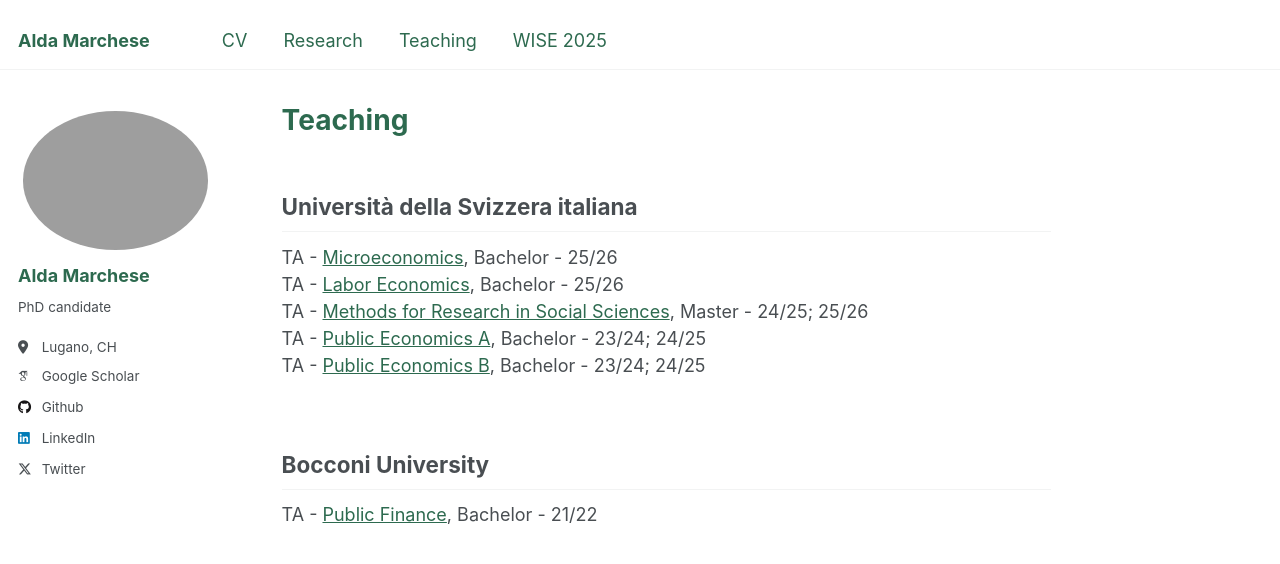
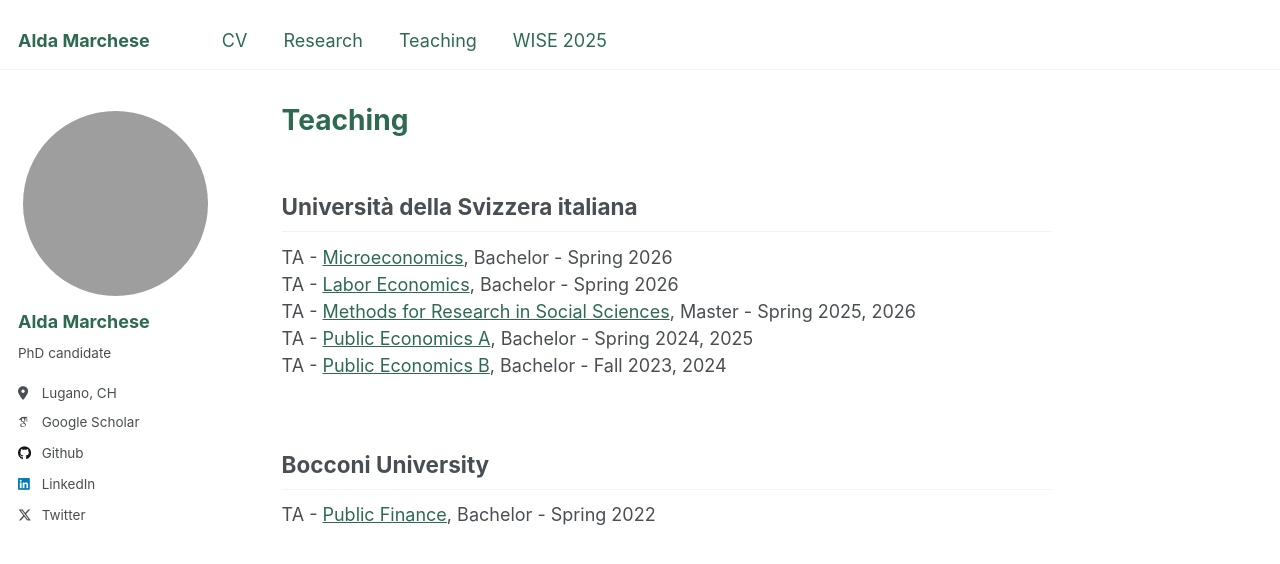
Before and after one commit to aldamarchese/aldamarchese.github.io, a Jekyll site: the page built from _pages/teaching.md, in a window 1280 px wide. Shown: the top 564 px of the page. Built offline with Jekyll 4.4.1, drawn with Linux system fonts in a browser that asks for light colours; some web fonts are replaced.

Commit message:
Multiple site updates
- Photo: circular crop, cropped more from top (object-position center 65%)
- About: reduce space between paragraphs, increase bio font to 0.95em, contact info font 0.85em, more space before contact
- Teaching: update date format to match CV (Spring/Fall YYYY)
- Research: reduce spacing before details/abstract
- All external links open in new tab

Co-Authored-By: Claude Sonnet 4.6 <noreply@anthropic.com>

```diff
--- a/_pages/teaching.md
+++ b/_pages/teaching.md
@@ -7,13 +7,13 @@ redirect_from:
   - /research.html
 ---
 ## Università della Svizzera italiana
-TA - [Microeconomics](https://search.usi.ch/it/corsi/35275815/microeconomia-imprese-e-mercati), Bachelor - 25/26 <br/>
-TA - [Labor Economics](https://search.usi.ch/it/corsi/35275540/labor-economics), Bachelor - 25/26 <br/>
-TA - [Methods for Research in Social Sciences](https://search.usi.ch/en/courses/35270585/metodi-per-la-ricerca-sociale-ii), Master - 24/25; 25/26 <br/>
-TA - [Public Economics A](https://search.usi.ch/courses/35270569/public-economics-a), Bachelor - 23/24; 24/25 <br/>
-TA - [Public Economics B](https://search.usi.ch/it/corsi/35270506/economia-pubblica-b), Bachelor - 23/24; 24/25
+TA - [Microeconomics](https://search.usi.ch/it/corsi/35275815/microeconomia-imprese-e-mercati), Bachelor - Spring 2026 <br/>
+TA - [Labor Economics](https://search.usi.ch/it/corsi/35275540/labor-economics), Bachelor - Spring 2026 <br/>
+TA - [Methods for Research in Social Sciences](https://search.usi.ch/en/courses/35270585/metodi-per-la-ricerca-sociale-ii), Master - Spring 2025, 2026 <br/>
+TA - [Public Economics A](https://search.usi.ch/courses/35270569/public-economics-a), Bachelor - Spring 2024, 2025 <br/>
+TA - [Public Economics B](https://search.usi.ch/it/corsi/35270506/economia-pubblica-b), Bachelor - Fall 2023, 2024
 <br/><br/>
 
 ## Bocconi University
 
-TA - [Public Finance](https://didattica.unibocconi.eu/ts/tsn_anteprima.php?cod_ins=30264&anno=2022&ric_cdl=TR01&IdPag=), Bachelor - 21/22
+TA - [Public Finance](https://didattica.unibocconi.eu/ts/tsn_anteprima.php?cod_ins=30264&anno=2022&ric_cdl=TR01&IdPag=), Bachelor - Spring 2022
--- a/_sass/_page.scss
+++ b/_sass/_page.scss
@@ -47,6 +47,10 @@
 .page__lead {
   font-family: $global-font-family;
   font-size: $type-size-4;
+}
+
+.page__content details {
+  margin-top: 0.15em;
 }
 
 .page__content {
--- a/_sass/_sidebar.scss
+++ b/_sass/_sidebar.scss
@@ -88,8 +88,10 @@
   }
 
   img {
-    max-width: 100%; /* Ensures the image doesn't exceed the container width */
-    height: auto; /* Maintains the original aspect ratio */
+    max-width: 100%;
+    aspect-ratio: 1;
+    object-fit: cover;
+    object-position: center 65%;
     border-radius: 50%;
 
     @include breakpoint($large) {
```
Also changed, not shown: _includes/scripts.html (+12 -0 lines), _pages/about.md (+4 -4 lines).
